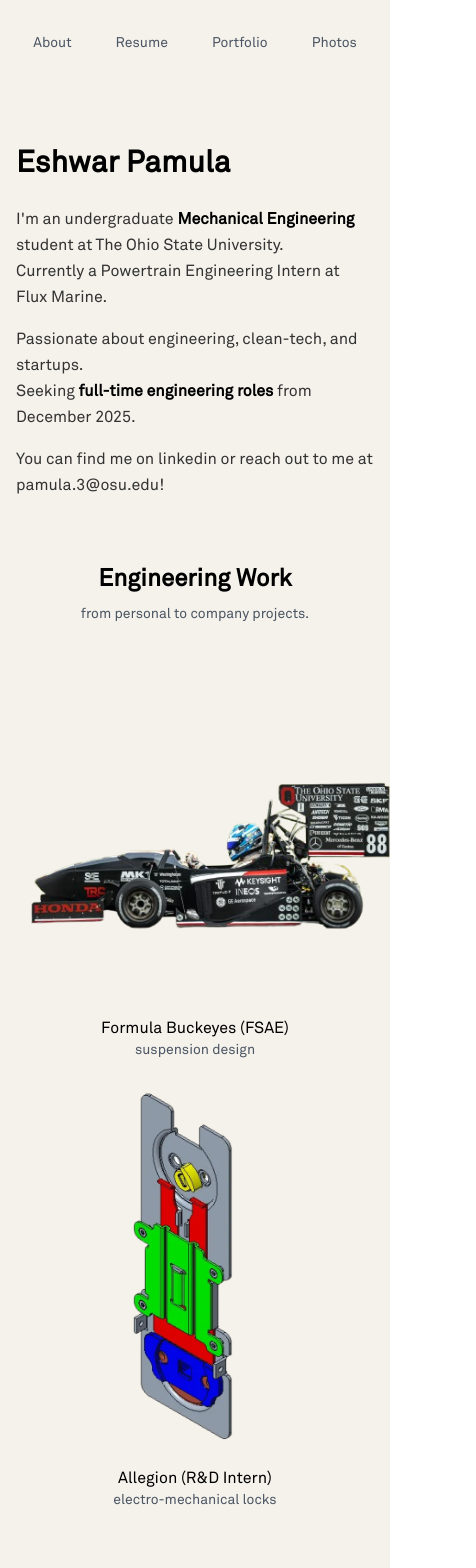
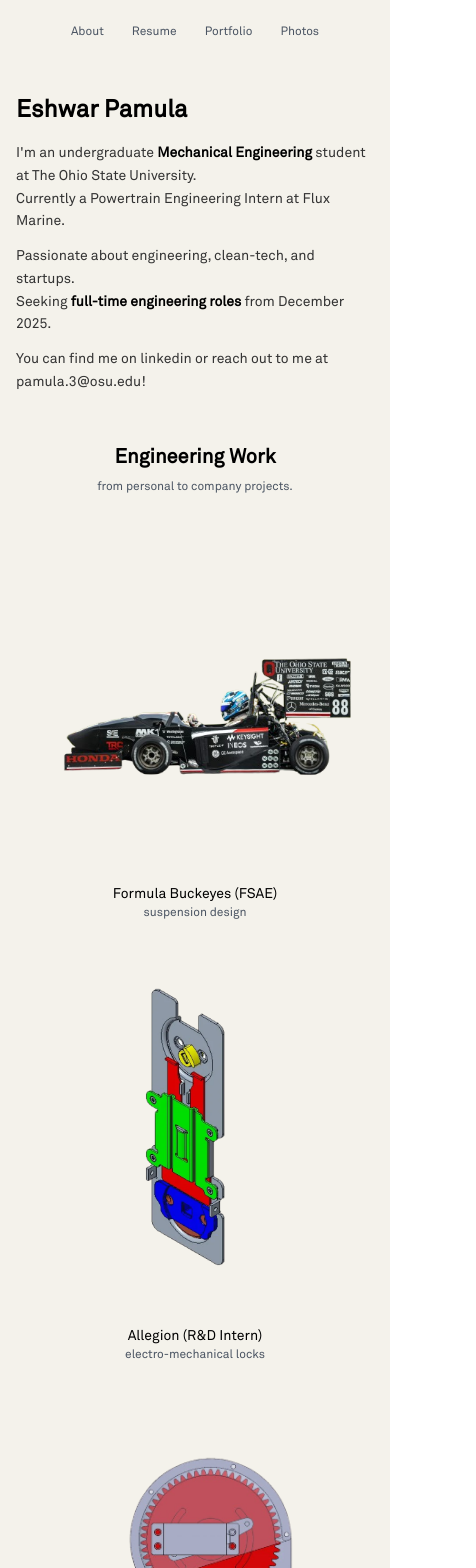
Before and after one commit to ewshu/updated-portfolio, a React (Vite) app: page / in a window 390 px wide. Shown: the top 1568 px of the page, 476 px wide, since content can reach past the window. Built offline with nearby package versions, Linux system fonts and the light colour scheme.

Commit message:
mobile changes x3

```diff
--- a/src/App.jsx
+++ b/src/App.jsx
@@ -7,18 +7,18 @@ function App() {
   return (
     <div className="bg-[hsl(45,30%,94%)] text-[hsl(0,0%,20%)]">
       {/* Nav */}
-      <header className="flex justify-center gap-5 text-sm pt-6">
+      <header className="flex justify-center gap-3 md:gap-5 text-xs md:text-sm pt-4 md:pt-6">
         <NavLink label="About" href="#about" />
         <NavLink label="Resume" href="/resume" />
         <NavLink label="Portfolio" href="#projects" />
         <NavLink label="Photos" href="/photos" />
       </header>
 
-      <main className="container mx-auto pt-20 pb-12 space-y-16">
+      <main className="container mx-auto pt-12 md:pt-20 pb-8 md:pb-12 space-y-12 md:space-y-16">
         {/* About - Centered with max-width */}
-        <section id="about" className="max-w-2xl mx-auto px-4 space-y-6">
-          <h1 className="text-3xl font-bold leading-snug text-black">Eshwar Pamula</h1>
-          <div className="space-y-4 text-base leading-relaxed">
+        <section id="about" className="max-w-2xl mx-auto px-4 space-y-4 md:space-y-6">
+          <h1 className="text-2xl md:text-3xl font-bold leading-snug text-black">Eshwar Pamula</h1>
+          <div className="space-y-3 md:space-y-4 text-sm md:text-base leading-relaxed">
             <p>
               I'm an undergraduate <strong className="text-black"> Mechanical Engineering</strong> student at The Ohio State University.<br/>
               Currently a Powertrain Engineering Intern at  <a href="https://fluxmarine.com" target="_blank" rel="noopener noreferrer" className=" hover:text-black transition-colors hover:underline">Flux Marine</a>.
@@ -40,9 +40,9 @@ function App() {
 
 
         {/* Projects - Full width with 3 columns */}
-        <section id="projects" className="w-full max-w-7xl mx-auto space-y-2.5">
-          <h2 className="text-2xl font-extrabold text-black text-center">Engineering Work</h2>
-          <p className="text-center text-sm text-gray-600 mb-8">
+        <section id="projects" className="w-full max-w-7xl mx-auto space-y-2 md:space-y-2.5">
+          <h2 className="text-xl md:text-2xl font-extrabold text-black text-center">Engineering Work</h2>
+          <p className="text-center text-xs md:text-sm text-gray-600 mb-6 md:mb-8">
             from personal to company projects.
           </p>
 
@@ -100,8 +100,8 @@ function App() {
         </section>
 
 {/* Software Projects Section - After the main project grid */}
-<section id="software-projects" className="max-w-2xl mx-auto px-4 space-y-5 mt-12 md:mt-16">
-  <h2 className="text-xl font-semibold text-black">Software Projects</h2>
+<section id="software-projects" className="max-w-2xl mx-auto px-4 space-y-4 md:space-y-5 mt-8 md:mt-16">
+  <h2 className="text-lg md:text-xl font-semibold text-black">Software Projects</h2>
 
   <div className="grid grid-cols-1 md:grid-cols-2 gap-6 md:gap-8">
     {/* Left Column */}
@@ -136,7 +136,7 @@ function App() {
 
         {/* Experience - Centered with max-width */}
         <section id="experience" className="max-w-2xl mx-auto px-4 space-y-4 md:space-y-5">
-          <h2 className="text-xl font-semibold text-black">Engineering Experience</h2>
+          <h2 className="text-lg md:text-xl font-semibold text-black">Engineering Experience</h2>
           <Experience title="Flux Marine" subtitle="Powertrain Engineering Intern (Incoming)" logo="/logos/fluxmarine.png" link="https://fluxmarine.com" bg="#191919" />
           <Experience title="Allegion" subtitle="Electro-Mechanical Engineering Intern (R&D)" logo="/logos/allegion.svg" link="https://www.allegion.com" bg="#ffffff" />
            <Experience title="Ohio State University (MMIDL)" subtitle="Undergraduate Researcher" logo="/logos/osulogo.png" link="https://mae.osu.edu/" bg="#f0f0f0" />
@@ -144,30 +144,30 @@ function App() {
           <Experience title="Engie" subtitle="Project Engineering Intern" logo = "/logos/engielogo.png" link="https://www.engie-na.com/" bg="#ffffff" />
 
         </section>
-        <section id="otherexperience" className="max-w-2xl mx-auto px-4 space-y-5">
-          <h2 className="text-xl font-semibold text-black">Other Experience</h2>
+        <section id="otherexperience" className="max-w-2xl mx-auto px-4 space-y-4 md:space-y-5">
+          <h2 className="text-lg md:text-xl font-semibold text-black">Other Experience</h2>
           <Experience title="Welsh House Capital" subtitle="Private Equity Analyst" logo="/logos/welshhouse.png" link="https://welshhouse.co" bg="#ffffff" />
           <Experience title="Our Future" subtitle="Content Strategy (acq. Morning Brew)" logo="/logos/morningbrew.png" link="https://www.morningbrew.com/" bg="#82A6C6" />
           <Experience title="Ohio State University" subtitle="UTA for Statics & Mechanics of Materials" logo="/logos/osulogo.png" link="https://mae.osu.edu/" bg="#f0f0f0" />
         </section>
 
         {/* Research - Centered with max-width */}
-        <section id="research" className="max-w-2xl mx-auto px-4 space-y-5">
-          <h2 className="text-xl font-semibold text-black">Research Work</h2>
+        <section id="research" className="max-w-2xl mx-auto px-4 space-y-4 md:space-y-5">
+          <h2 className="text-lg md:text-xl font-semibold text-black">Research Work</h2>
           <Research title="Multi-functional Materials and Intelligent Design Lab" link="https://mae.osu.edu/mmidl" description="AI-Driven Topology Optimization for Accelerated Mechanical Design" />
           <Research title="Gear and Power Transmission Laboratory" link="https://mae.osu.edu/gearlab" description="Polymer (torlon) gear properties for commercial applications." />
         </section>
 
         {/* Education - Centered with max-width */}
-        <section id="education" className="max-w-2xl mx-auto px-4 space-y-5">
-          <h2 className="text-xl font-semibold text-black">Education</h2>
+        <section id="education" className="max-w-2xl mx-auto px-4 space-y-4 md:space-y-5">
+          <h2 className="text-lg md:text-xl font-semibold text-black">Education</h2>
           <Experience title="The Ohio State University" subtitle="Honors Mechanical Engineering, Bachelors" logo="/logos/osulogo.png" link="https://mae.osu.edu/" bg="#f0f0f0" />
         </section>
 
         {/* Awards - Centered with max-width */}
-        <section id="Awards" className="max-w-2xl mx-auto px-4 space-y-5">
-          <h2 className="text-xl font-semibold text-black">Awards</h2>
-          <div className="space-y-2 text-sm text-gray-700">
+        <section id="Awards" className="max-w-2xl mx-auto px-4 space-y-4 md:space-y-5">
+          <h2 className="text-lg md:text-xl font-semibold text-black">Awards</h2>
+          <div className="space-y-2 text-xs md:text-sm text-gray-700">
             <p><strong className="text-black">Fintech Pitch Competition @ Fisher College</strong> — Inaugural Winner '23</p>
             <p><strong className="text-black">Launchpad @ Ohio State</strong> — Winner '22 and '23</p>
             <p><strong className="text-black">Formula SAE Michigan (ICE)</strong> — 3<sup>rd</sup> 2023 and 1<sup>rd</sup> 2024 Overall</p>
@@ -178,10 +178,10 @@ function App() {
         </section>
 
         {/* Now - Centered with max-width */}
-        <section id="now" className="max-w-2xl mx-auto px-4 space-y-5">
-          <h2 className="text-xl font-semibold text-black">Now</h2>
-          <p className="text-gray-800">reading, learning piano, and working on ideas for a cleaner future.</p>
-          <div className="h-64 rounded-md overflow-hidden border border-gray-200">
+        <section id="now" className="max-w-2xl mx-auto px-4 space-y-4 md:space-y-5">
+          <h2 className="text-lg md:text-xl font-semibold text-black">Now</h2>
+          <p className="text-sm md:text-base text-gray-800">reading, learning piano, and working on ideas for a cleaner future.</p>
+          <div className="h-48 md:h-64 rounded-md overflow-hidden border border-gray-200">
             <MapContainer center={[41.5801, -71.4774]} zoom={9} scrollWheelZoom={false} className="h-full w-full z-0">
               <TileLayer
                 attribution='&copy; <a href="http://osm.org/copyright">OpenStreetMap</a> contributors'
@@ -189,13 +189,13 @@ function App() {
               />
             </MapContainer>
           </div>
-          <div className="flex items-center justify-between text-sm text-gray-600 pt-2">
+          <div className="flex items-center justify-between text-xs md:text-sm text-gray-600 pt-2">
             <span className="font-semibold">Location</span>
             <div className="flex-grow border-t border-dashed mx-3 opacity-30" />
             <span className="text-black">Bristol, RI</span>
           </div>
         </section>
-<div className="max-w-2xl mx-auto px-4 text-center text-xs text-gray-500 mt-3">
+<div className="max-w-2xl mx-auto px-4 text-center text-[10px] md:text-xs text-gray-500 mt-2 md:mt-3">
   Website inspired from <a href="https://kelvinzhang.com/" target="_blank" rel="noopener noreferrer" className="underline hover:text-black transition-colors">Kelvin Zhang</a> and <a href="https://www.christinezhou.info/" target="_blank" rel="noopener noreferrer" className="underline hover:text-black transition-colors">Christine Zhou</a>.
 </div>
         {/* Footer - Centered */}
@@ -214,7 +214,6 @@ function ProjectCard({ title, imgSrc, link, desc, scale = 1 }) {
   const [isHovered, setIsHovered] = useState(false);
   const [isMobile, setIsMobile] = useState(window.innerWidth <= 768);
 
-  // Add resize listener to detect mobile
   useEffect(() => {
     const handleResize = () => {
       setIsMobile(window.innerWidth <= 768);
@@ -226,6 +225,9 @@ function ProjectCard({ title, imgSrc, link, desc, scale = 1 }) {
 
   const handleMouseEnter = () => !isMobile && setIsHovered(true);
   const handleMouseLeave = () => !isMobile && setIsHovered(false);
+
+  // Adjust scale for mobile
+  const mobileScale = scale * 0.8; // Reduce scale by 20% on mobile
 
   return (
     <div className="space-y-2 text-center">
@@ -244,52 +246,49 @@ function ProjectCard({ title, imgSrc, link, desc, scale = 1 }) {
             className="w-full h-full object-contain transition-all duration-500"
             style={{
               filter: isMobile ? 'grayscale(0%)' : (isHovered ? 'grayscale(0%)' : 'grayscale(100%)'),
-              transform: isMobile ? `scale(${scale})` : (isHovered ? `scale(${scale * 1.05})` : `scale(${scale})`),
+              transform: isMobile ? `scale(${mobileScale})` : (isHovered ? `scale(${scale * 1.05})` : `scale(${scale})`),
             }}
           />
         </a>
       </div>
 
       <div className="px-1 text-center">
-        <h3 className="font-medium text-base text-black">{title}</h3>
-        <p className="text-sm text-gray-600">{desc}</p>
+        <h3 className="font-medium text-sm md:text-base text-black">{title}</h3>
+        <p className="text-xs md:text-sm text-gray-600">{desc}</p>
       </div>
     </div>
   );
 }
 
 function Project({ title, link, description }) {
-  // Determine if the link is external or internal
   const isExternal = link.startsWith("http");
 
   return (
     <div className="space-y-1">
       <a
         href={link}
-        // Only use target="_blank" for external links
         {...(isExternal ? { target: "_blank", rel: "noopener noreferrer" } : {})}
-        className="font-medium hover:underline underline-offset-4"
+        className="font-medium hover:underline underline-offset-4 text-sm md:text-base"
       >
         {title}
-        <ArrowUpRight className="inline ml-1 h-4 w-4 text-muted-foreground" />
+        <ArrowUpRight className="inline ml-1 h-3 w-3 md:h-4 md:w-4 text-muted-foreground" />
       </a>
-      <p className="text-sm text-muted-foreground">{description}</p>
+      <p className="text-xs md:text-sm text-muted-foreground">{description}</p>
     </div>
   )
 }
 
 function Experience({ title, subtitle, logo, link, bg }) {
-  // Determine background color based on logo presence for better contrast
   const bgColor = logo ? bg : "#f8f8f8";
 
   return (
-    <div className="flex items-center gap-4">
-      <a href={link} target="_blank" rel="noopener noreferrer" className="w-10 h-10 rounded-md p-1 flex items-center justify-center transition-all hover:brightness-90 border border-gray-200" style={{ backgroundColor: bgColor }}>
-        {logo && <img src={logo} alt={title} className="w-8 h-8 object-contain" />}
+    <div className="flex items-center gap-3 md:gap-4">
+      <a href={link} target="_blank" rel="noopener noreferrer" className="w-8 h-8 md:w-10 md:h-10 rounded-md p-1 flex items-center justify-center transition-all hover:brightness-90 border border-gray-200" style={{ backgroundColor: bgColor }}>
+        {logo && <img src={logo} alt={title} className="w-6 h-6 md:w-8 md:h-8 object-contain" />}
       </a>
       <div>
-        <p className="text-black font-medium">{title}</p>
-        <p className="text-sm text-gray-600">{subtitle}</p>
+        <p className="text-sm md:text-base text-black font-medium">{title}</p>
+        <p className="text-xs md:text-sm text-gray-600">{subtitle}</p>
       </div>
     </div>
   )
@@ -298,11 +297,11 @@ function Experience({ title, subtitle, logo, link, bg }) {
 function Research({ title, link, description }) {
   return (
     <div className="space-y-1">
-      <a href={link} target="_blank" rel="noopener noreferrer" className="font-medium text-black hover:underline underline-offset-4">
+      <a href={link} target="_blank" rel="noopener noreferrer" className="font-medium text-black hover:underline underline-offset-4 text-sm md:text-base">
         {title}
-        <ArrowUpRight className="inline ml-1 h-4 w-4 text-gray-600" />
+        <ArrowUpRight className="inline ml-1 h-3 w-3 md:h-4 md:w-4 text-gray-600" />
       </a>
-      <p className="text-sm text-gray-600">{description}</p>
+      <p className="text-xs md:text-sm text-gray-600">{description}</p>
     </div>
   )
 }
@@ -310,7 +309,7 @@ function Research({ title, link, description }) {
 function SocialLink({ href, icon: Icon }) {
   return (
     <a href={href} target="_blank" rel="noopener noreferrer" className="text-gray-700 transition-colors hover:text-black">
-      <Icon className="h-5 w-5" />
+      <Icon className="h-4 w-4 md:h-5 md:w-5" />
     </a>
   )
 }
@@ -322,7 +321,7 @@ function NavLink({ label, href }) {
       href={href}
       target={isExternal ? "_blank" : undefined}
       rel={isExternal ? "noopener noreferrer" : undefined}
-      className="px-3 py-2 rounded-md text-gray-600 hover:text-black hover:bg-gray-200 transition-colors"
+      className="px-2 md:px-3 py-1.5 md:py-2 rounded-md text-xs md:text-sm text-gray-600 hover:text-black hover:bg-gray-200 transition-colors"
     >
       {label}
     </a>
```
